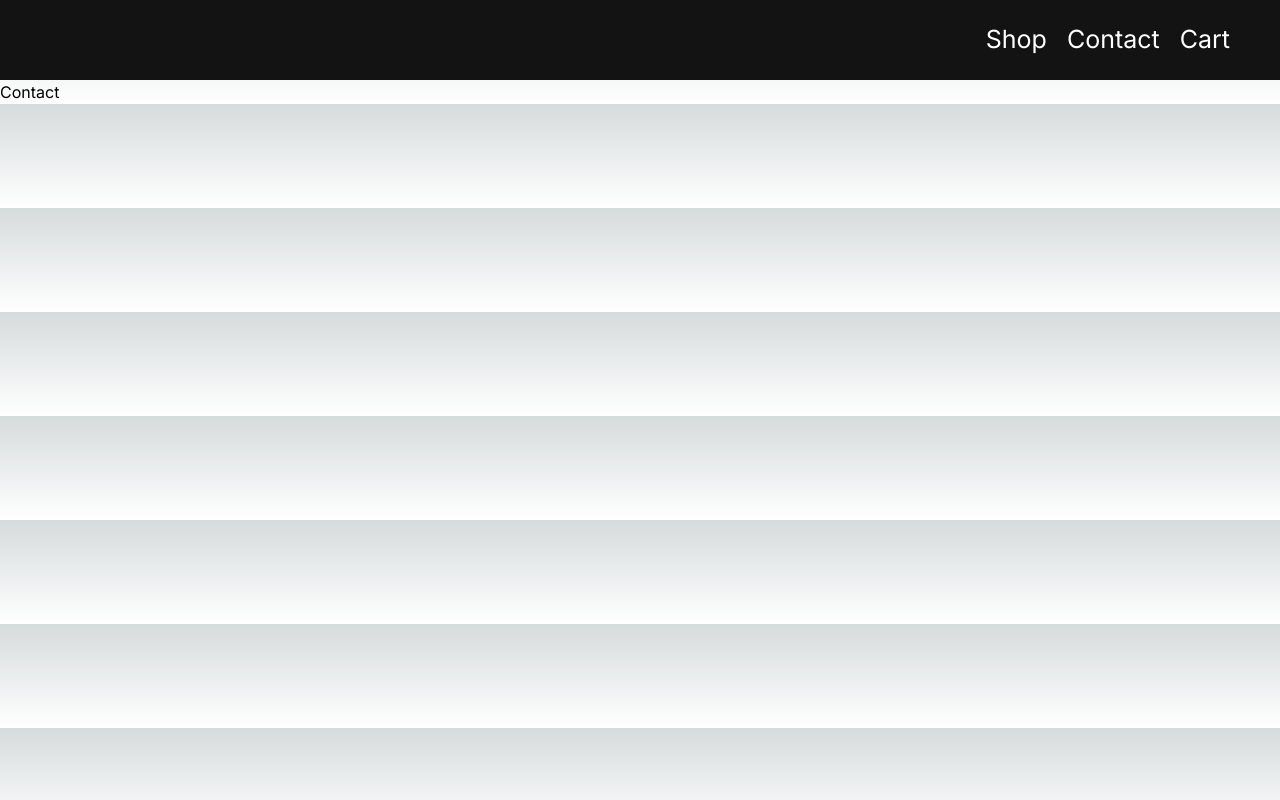
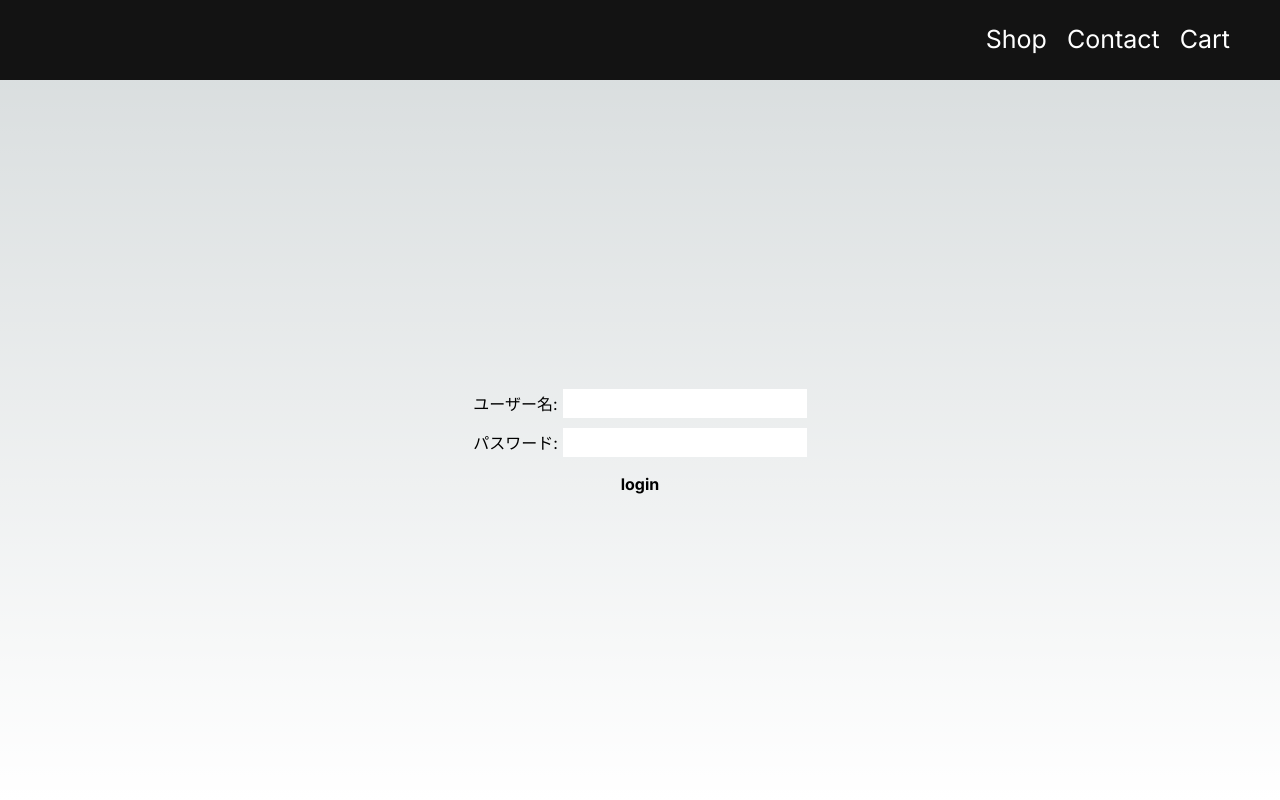
Before and after one commit to natsuki-engr/train-nextjs, a Next.js app: page /contact in a window 1280 px wide. Built offline with nearby package versions, Linux system fonts and the light colour scheme.

Commit message:
step5 完了

```diff
--- /dev/null
+++ b/src/app/components/shop.css
@@ -0,0 +1,101 @@
+.shopTitle {
+  margin-top: 100px;
+  text-align: center;
+  font-size: 40px;
+}
+
+.products {
+  width: 100%;
+  height: auto;
+  margin: auto;
+  display: grid;
+  grid-template-columns: 1fr 1fr 1fr;
+  place-items: start;
+}
+
+.product {
+  border-radius: 15px;
+  width: 300px;
+  height: fit-content;
+  margin: 50px auto;
+  display: flex;
+  flex-direction: column;
+  justify-content: center;
+  align-items: center;
+}
+
+.content {
+  display: flex;
+  flex-direction: column;
+  justify-content: flex-start;
+  margin-bottom: 10px;
+}
+
+.image {
+  max-width: 100%;
+  max-height: 300px;
+  object-fit: contain;
+  transition: 0.3s;
+  margin: 50px auto;
+}
+
+.title {
+  font-size: 1.2em;
+  font-weight: bold;
+}
+
+.content {
+  text-align: center;
+}
+
+.description {
+  font-style: italic;
+  font-size: 0.8em;
+  margin: 15px auto;
+  text-align: left;
+}
+
+.price {
+  font-weight: bold;
+  font-size: 2em;
+}
+
+.category {
+  background-color: darkblue;
+  color: white;
+  border-radius: 100px;
+  width: fit-content;
+  padding: 2px 10px;
+}
+
+.image:hover {
+  transform: scale(1.2);
+  position: relative;
+}
+
+.product:hover {
+  transition: 0.3s ease-in;
+}
+
+.title:hover,
+.image:hover {
+  cursor: pointer;
+}
+
+.addToCartBtn {
+  background-color: transparent;
+  border: 2px solid rgb(19, 19, 19);
+  min-width: 100px;
+  padding-left: 10px;
+  padding-right: 10px;
+  padding-top: 5px;
+  padding-bottom: 5px;
+  border-radius: 15px;
+  transition: 0.3s;
+}
+
+.addToCartBtn:hover {
+  background-color: rgb(19, 19, 19);
+  color: white;
+  cursor: pointer;
+}
--- a/src/app/components/shop.tsx
+++ b/src/app/components/shop.tsx
@@ -1,5 +1,6 @@
 "use client"
 import React, { useEffect, useState } from "react"
+import './shop.css'
 
 function Shop() {
     const [items, setItems] = useState([])
@@ -21,13 +22,17 @@ function Shop() {
 
             <div className="products">
                 {items.map(item => (
-                    <div key="item.id">
-                        <p>{item.id}</p>
-                        <p>{item.title}</p>
-                        <p>{item.price}</p>
-                        <p>{item.category}</p>
-                        <p>{item.description}</p>
-                        <img src={item.image} />
+                    <div key={item.id} className="product">
+                        <div className="content">
+                            <p className="title">
+                                {item.id}. {item.title}
+                            </p>
+                            <img src={item.image} alt={item.title} className="image" />
+                            <p className="price">${item.price}</p>
+                            <p className="description">{item.description}</p>
+                            <p className="category">{item.category}</p>
+                        </div>
+                        <button className="addToCartBtn">ADD</button>
                     </div>
                 ))}
             </div>
--- /dev/null
+++ b/src/app/contact/contact.css
@@ -0,0 +1,27 @@
+.wrapper {
+  display: flex;
+  align-items: center;
+  height: 90vh;
+}
+
+.content {
+  width: fit-content;
+  margin: auto;
+  text-align: center;
+}
+
+.input {
+  margin: 10px auto;
+}
+
+.username,
+.password {
+  display: inline-block;
+  margin-left: 5px;
+  padding: 2.5px 5px;
+}
+
+.button {
+  font-weight: bold;
+  padding: 5px;
+}
--- a/src/app/contact/page.jsx
+++ /dev/null
@@ -1,7 +0,0 @@
-import React from "react";
-
-const Contact = () => {
-    return <div>Contact</div>;
-}
-
-export default Contact
--- /dev/null
+++ b/src/app/contact/page.tsx
@@ -0,0 +1,57 @@
+import React, { ChangeEvent, useState } from "react";
+import './contact.css'
+
+const Contact = () => {
+    const [username, setUserName] = useState<string>("")
+    const [password, setPassword] = useState<string>("")
+    const [isLogin, setIsLogin] = useState<boolean>(false)
+
+    const handleUserName = (e: ChangeEvent) => {
+        if (e.target instanceof HTMLInputElement)
+            setUserName(e.target.value)
+    }
+
+    const handlePassword = (e: ChangeEvent) => {
+        if (e.target instanceof HTMLInputElement)
+            setPassword(e.target.value)
+    }
+
+    const handleLogin = () => {
+        if (username === '' || password === '') return;
+        setIsLogin(true)
+    }
+
+    const handleLogout = () => {
+        setUserName('')
+        setPassword('')
+        setIsLogin(false)
+    }
+
+    return (
+        <div className="wrapper">
+            <div className="content">
+                {isLogin ? (
+                    <button className="button" onClick={handleLogout}>
+                        logout
+                    </button>
+                ) : (
+                    <>
+                        <div className="input">
+                            ユーザー名:
+                            <input type="text" name="username" id="username" className="username" onChange={handleUserName} />
+                        </div>
+                        <div className="input">
+                            パスワード:
+                            <input type="text" name="password" id="password" className="password" onChange={handlePassword} />
+                        </div>
+                        <button className="button" onClick={handleLogin}>
+                            login
+                        </button>
+                    </>
+                )}
+            </div>
+        </div>
+    );
+}
+
+export default Contact
```
